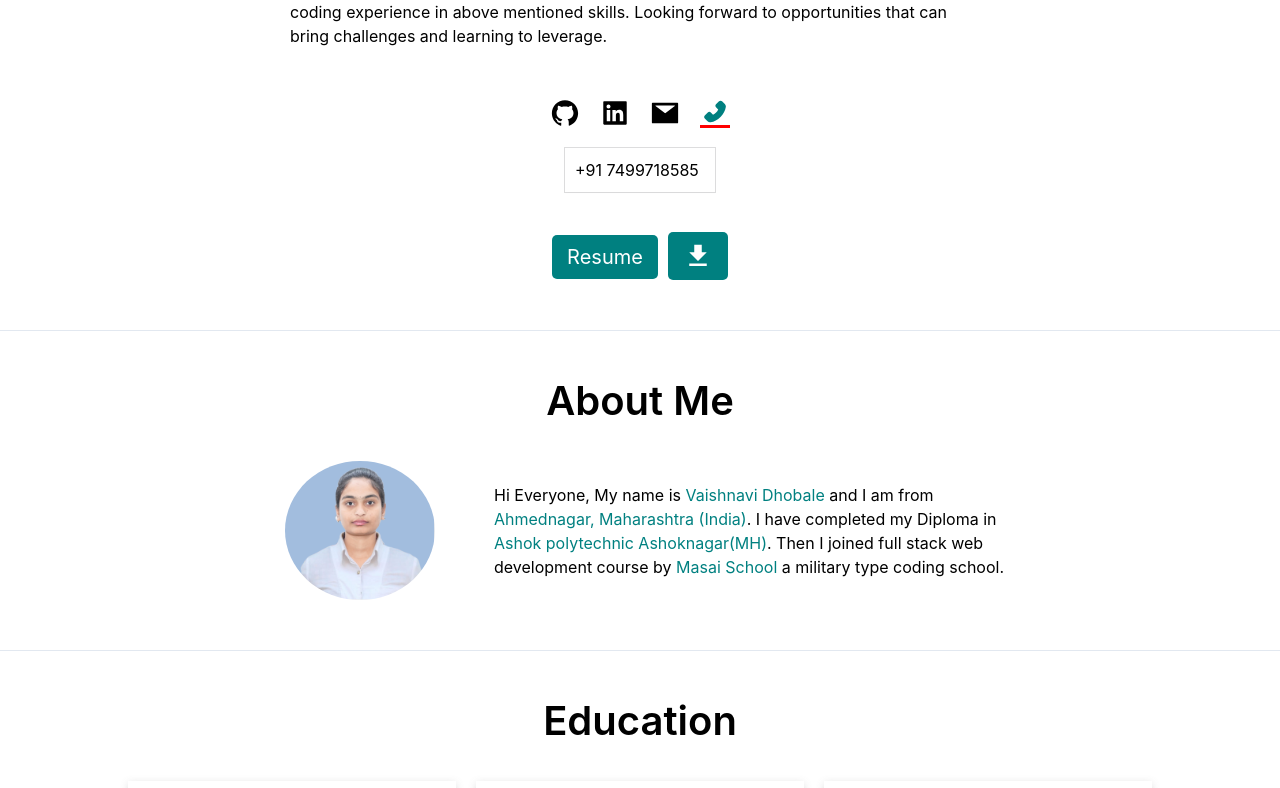
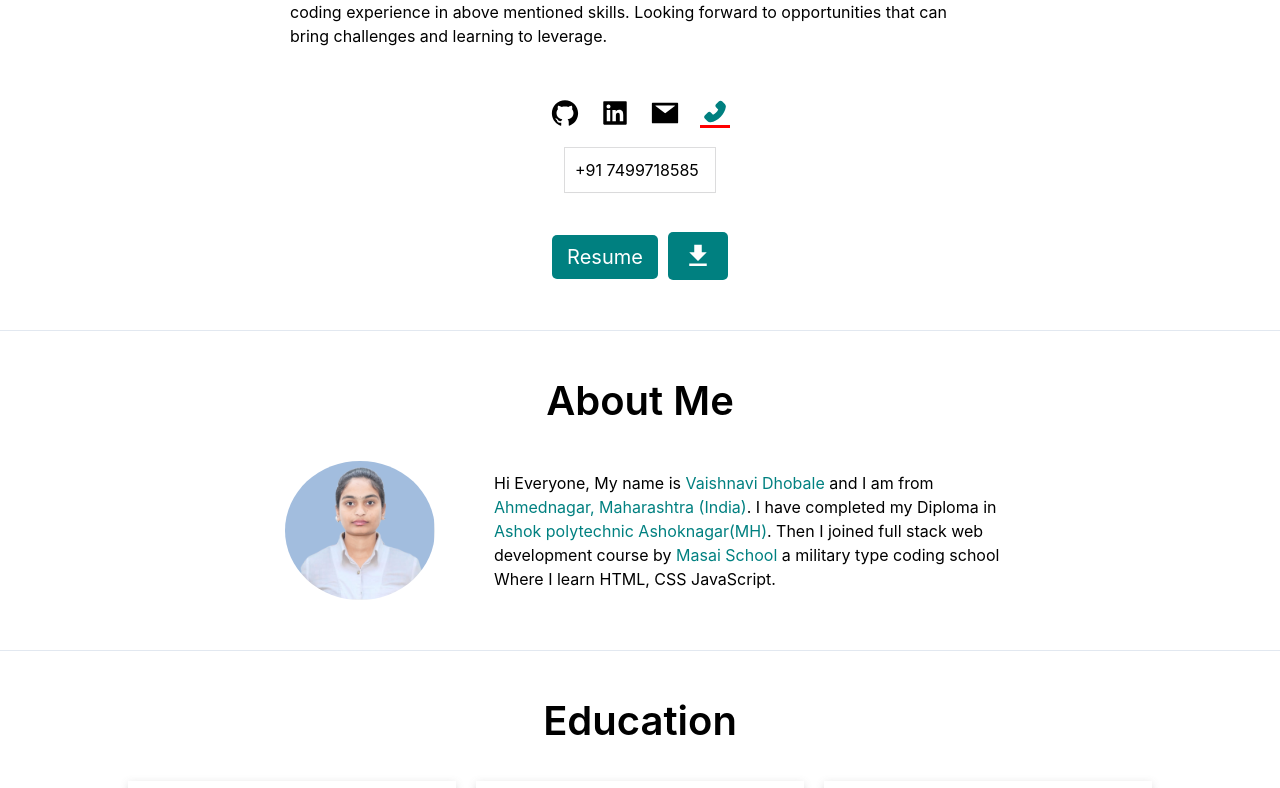
Before and after one commit to VaishnaviDhobale/VaishnaviDhobale.github.io, a React (Create React App) app: page / in a window 1280 px wide. Shown: the part 393-1181 px from the top of the page. Built offline with nearby package versions, Linux system fonts and the light colour scheme.

Commit message:
portfolio update

```diff
--- a/src/pages/About.jsx
+++ b/src/pages/About.jsx
@@ -57,7 +57,7 @@ export default function About() {
             </span>
             . Then I joined full stack web development course by{" "}
             <span style={{ color: "teal" }}>Masai School</span> a military type
-            coding school.
+            coding school Where I learn HTML, CSS JavaScript.
           </Text>
         </Box>
       </Box>
```
